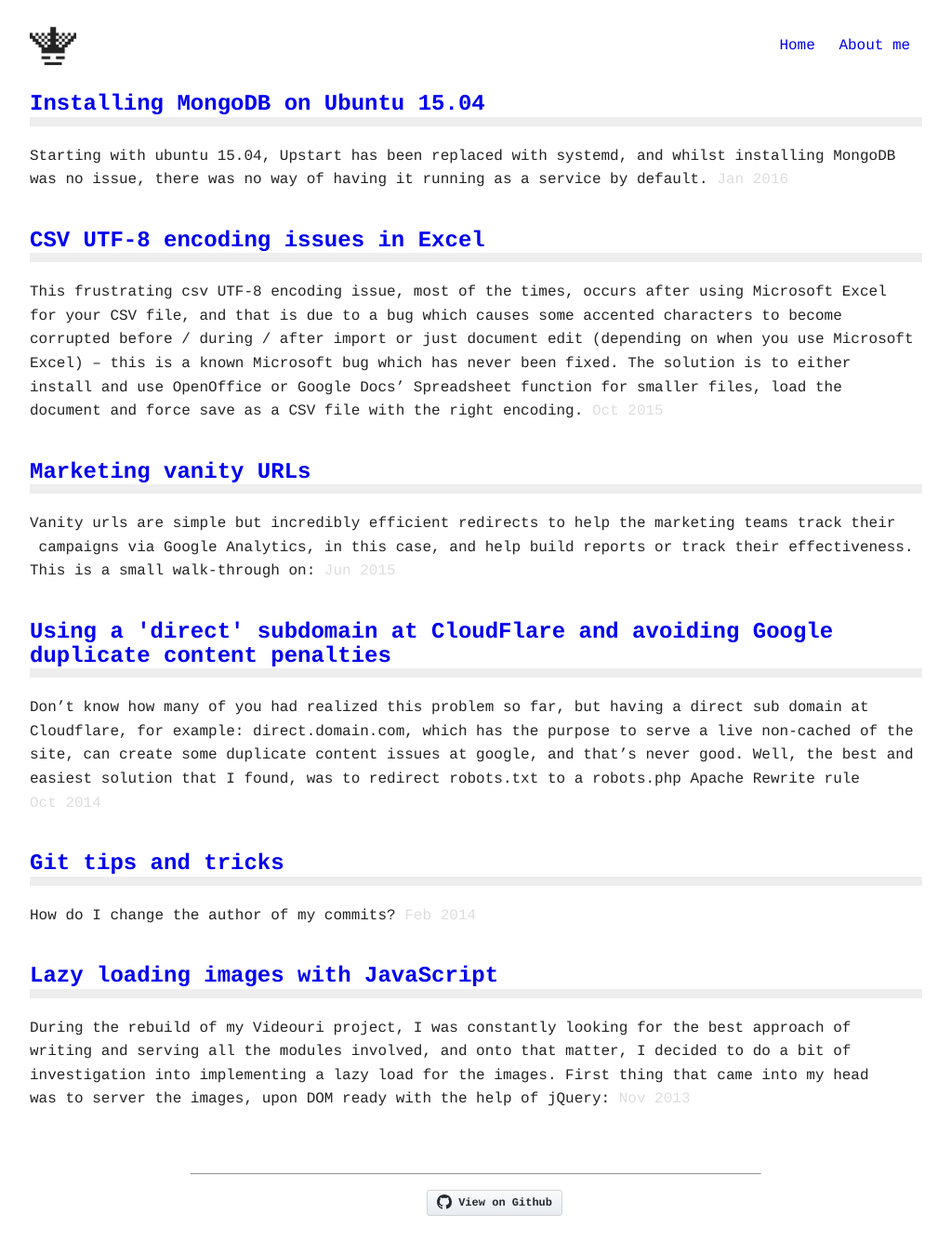
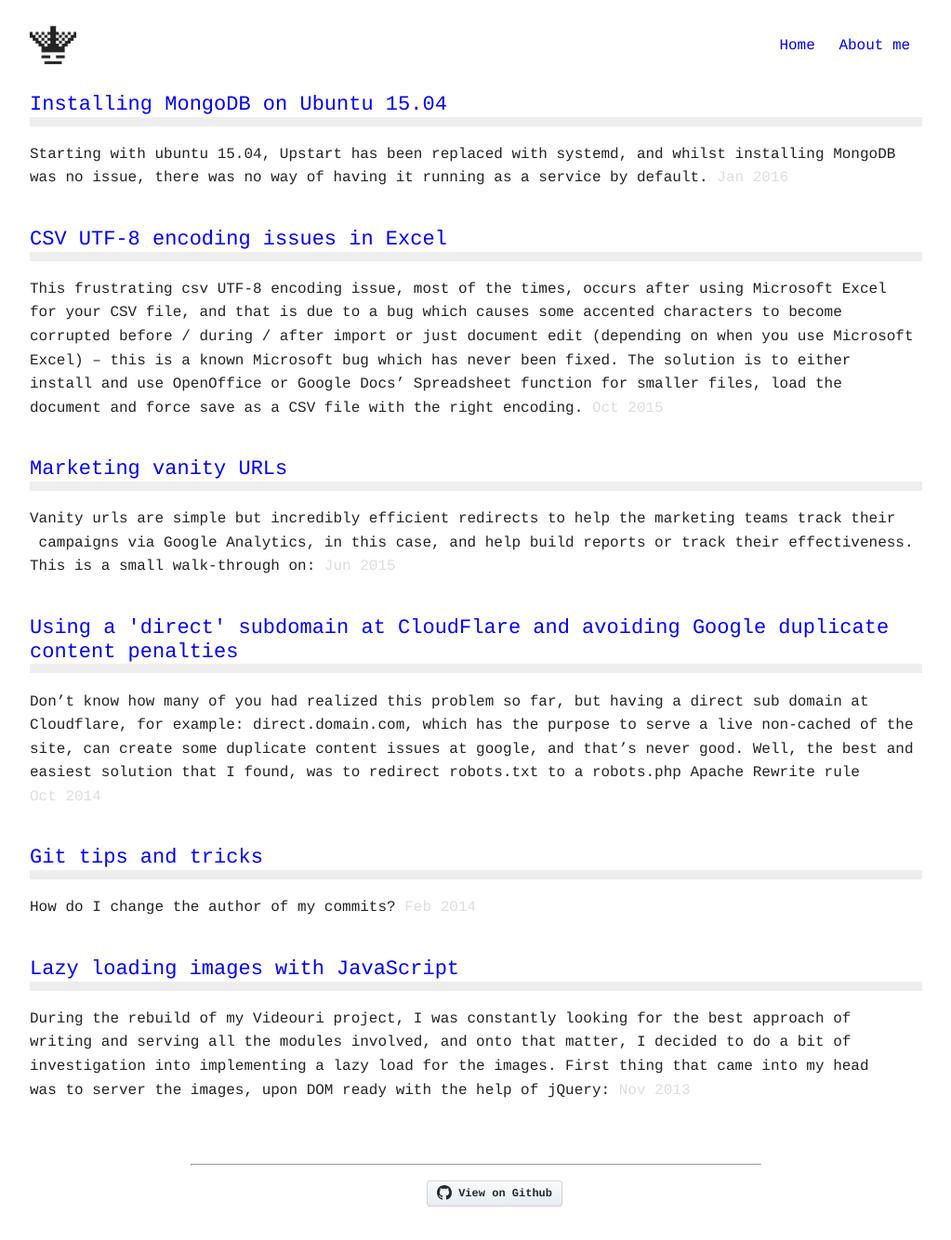
Before and after one commit to w0rldart/w0rldart.com, a Jekyll site: the page built from index.html, in a window 1280 px wide. Shown: the whole page at 93% size, without its empty margins (128-1151 px from the left). Built offline with Jekyll 4.4.1, drawn with Linux system fonts in a browser that asks for light colours.

Commit message:
Add typo.scss

```diff
--- /dev/null
+++ b/_sass/typo.scss
@@ -0,0 +1,41 @@
+
+
+/* headings */
+h1,
+h2,
+h3,
+h4,
+h5,
+h6 {
+    font-weight: 400;
+    color: #040404;
+    // margin: 1.618em 0 0.7em 0;
+    -webkit-font-smoothing: antialiased;
+}
+
+h1 {
+    font-size: 28px;
+}
+
+h2 {
+    font-size: 22px;
+}
+
+h3,
+h4,
+h5,
+h6 {
+    font-family: inherit;
+    font-weight: 700;
+}
+
+h3 {
+    font-size: 18px;
+}
+
+h4,
+h5,
+h6 {
+    font-size: 16px;
+    margin: 1em 0 -0.2em 0;
+}
--- a/assets/site.scss
+++ b/assets/site.scss
@@ -5,6 +5,7 @@
 @import 'vendors/normalize';
 
 @import 'generic';
+@import 'typo';
 @import 'code';
 @import 'header';
 @import 'footer';
```
